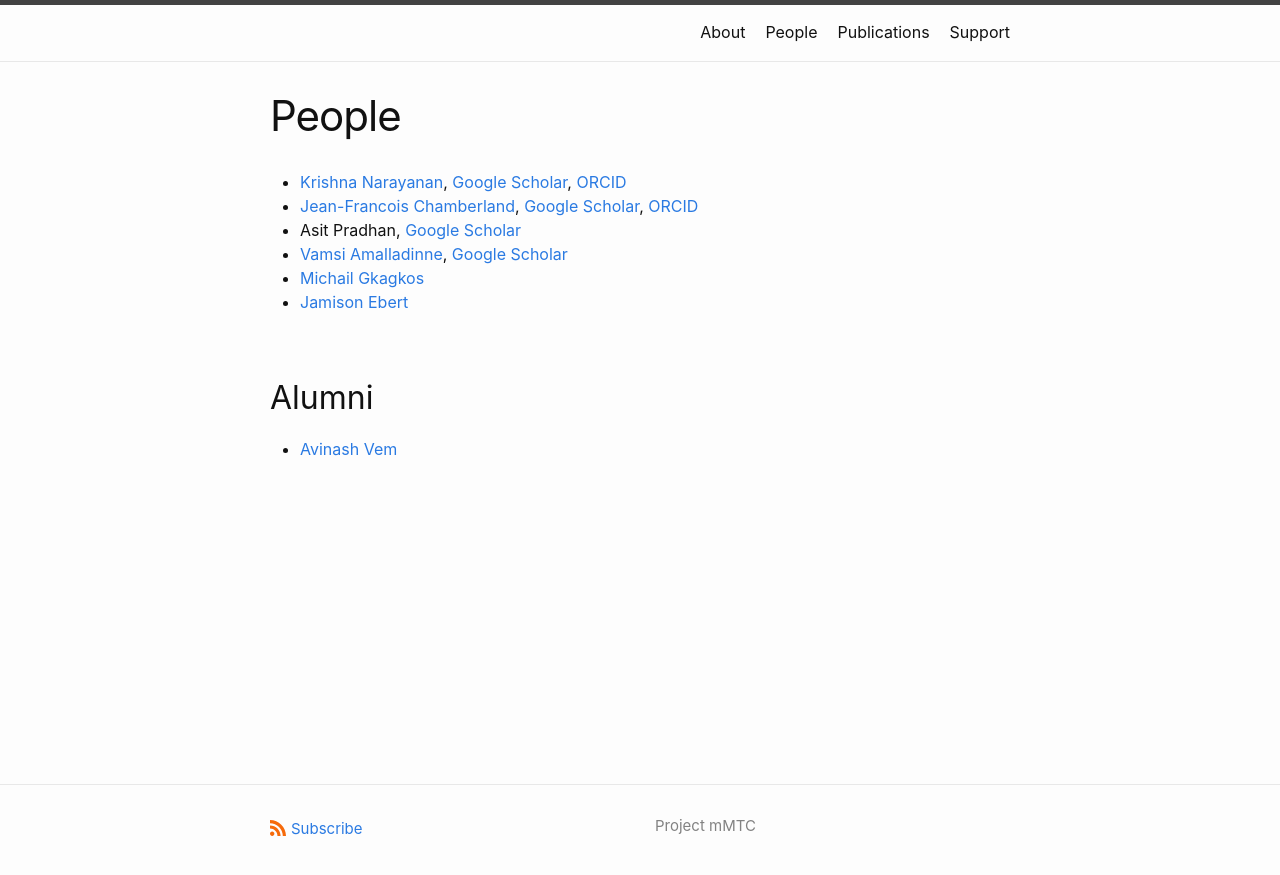
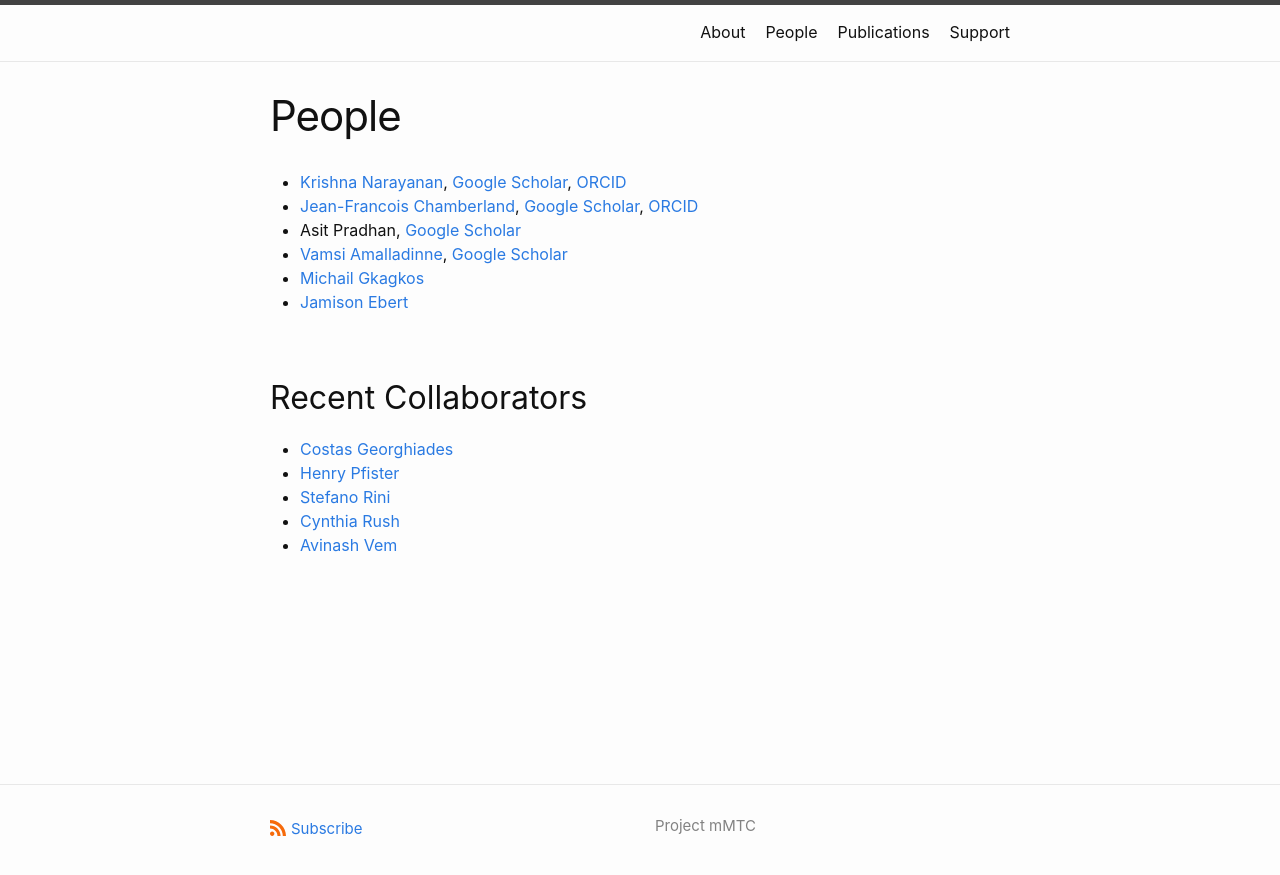
Before and after one commit to EngProjects/mMTC, a Jekyll site: the page built from people.md, in a window 1280 px wide. Shown: the top 875 px of the page. Built offline with Jekyll 4.4.1, drawn with Linux system fonts in a browser that asks for light colours.

Commit message:
Update people.md

```diff
--- a/people.md
+++ b/people.md
@@ -11,6 +11,10 @@ permalink: /People.html
 * [Michail Gkagkos](https://github.com/mgkagk01)
 * [Jamison Ebert](https://github.com/jrebert)
 
-## Alumni
+## Recent Collaborators
 
+* [Costas Georghiades](https://orcid.org/0000-0001-8333-1638)
+* [Henry Pfister](https://orcid.org/0000-0001-5521-4397)
+* [Stefano Rini](https://orcid.org/0000-0003-1681-3316)
+* [Cynthia Rush](https://orcid.org/0000-0001-6857-2855)
 * [Avinash Vem](https://github.com/avinashvem)
```
